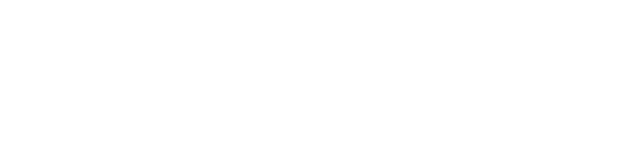
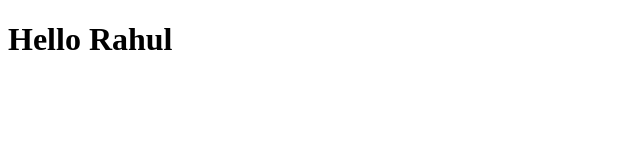
Before and after one commit to VbekBasnet/internship, a plain HTML site: page inern1/index.html in a window 1280 px wide. Shown: the whole page, without its empty margins (0-640 px from the left). Drawn offline with Linux system fonts and the light colour scheme.

Commit message:
second commmit

```diff
--- a/inern1/index.html
+++ b/inern1/index.html
@@ -7,6 +7,6 @@
     <title>Document</title>
 </head>
 <body>
-
+   <h1>Hello Rahul </h1>
 </body>
 </html>
```
